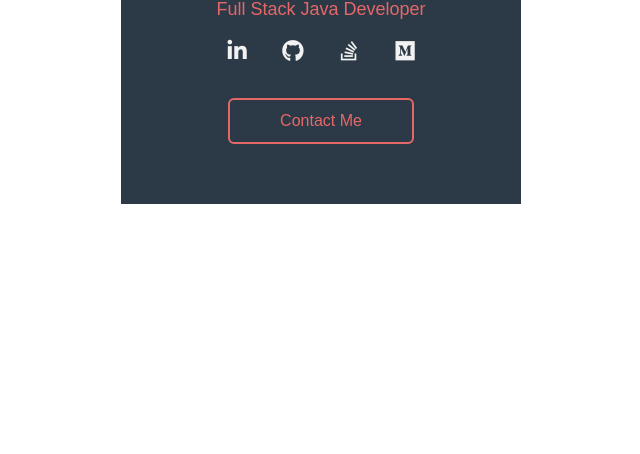
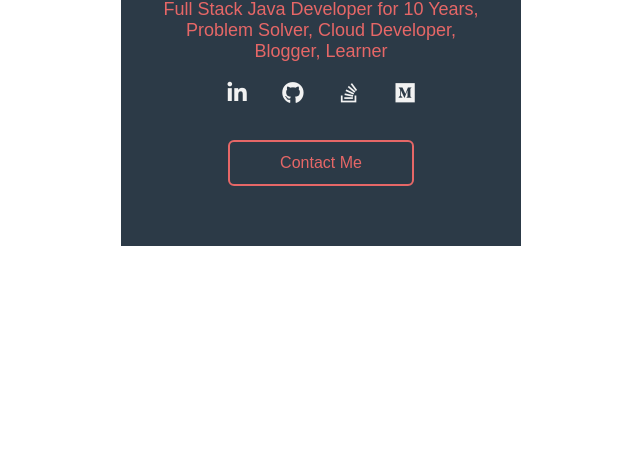
Before and after one commit to snehay12/my-domain, a plain HTML site: page index.html in a window 1280 px wide. Shown: the part 346-800 px from the top of the page, without its empty margins (319-959 px from the left). Drawn offline with Linux system fonts and the light colour scheme.

Commit message:
Updated description

```diff
--- a/index.html
+++ b/index.html
@@ -15,7 +15,9 @@
         <img src="profile.png" alt="">
       </div>
       <div class="name">Sneha Yadunath</div>
-      <div class="desc">Full Stack Java Developer</div>
+      <div class="desc">Full Stack Java Developer for 10 Years, </div>
+      <div class="desc">Problem Solver, Cloud Developer, </div>
+      <div class="desc">Blogger, Learner</div>
       <div class="sm">
         <a href="https://www.linkedin.com/in/snehayadunath/" class="fab fa-linkedin-in"></a>
         <a href="https://github.com/snehay12" class="fab fa-github"></a>
```
